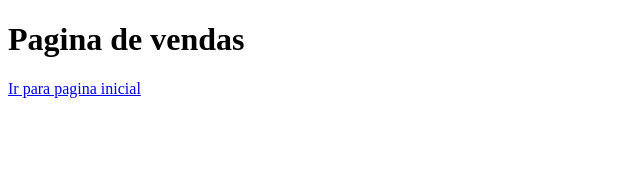
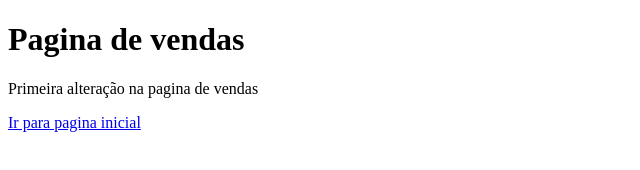
Before and after one commit to davigbra/Teste-Git, a plain HTML site: page vendas.html in a window 1280 px wide. Shown: the whole page, without its empty margins (0-640 px from the left). Drawn offline with Linux system fonts and the light colour scheme.

Commit message:
Acrescentado linha de paragrafo

```diff
--- a/vendas.html
+++ b/vendas.html
@@ -8,6 +8,7 @@
 </head>
 <body>
     <h1>Pagina de vendas</h1>
+    <p>Primeira alteração na pagina de vendas</p>
     <a href="index.html">Ir para pagina inicial</a>
 </body>
 </html>
```
